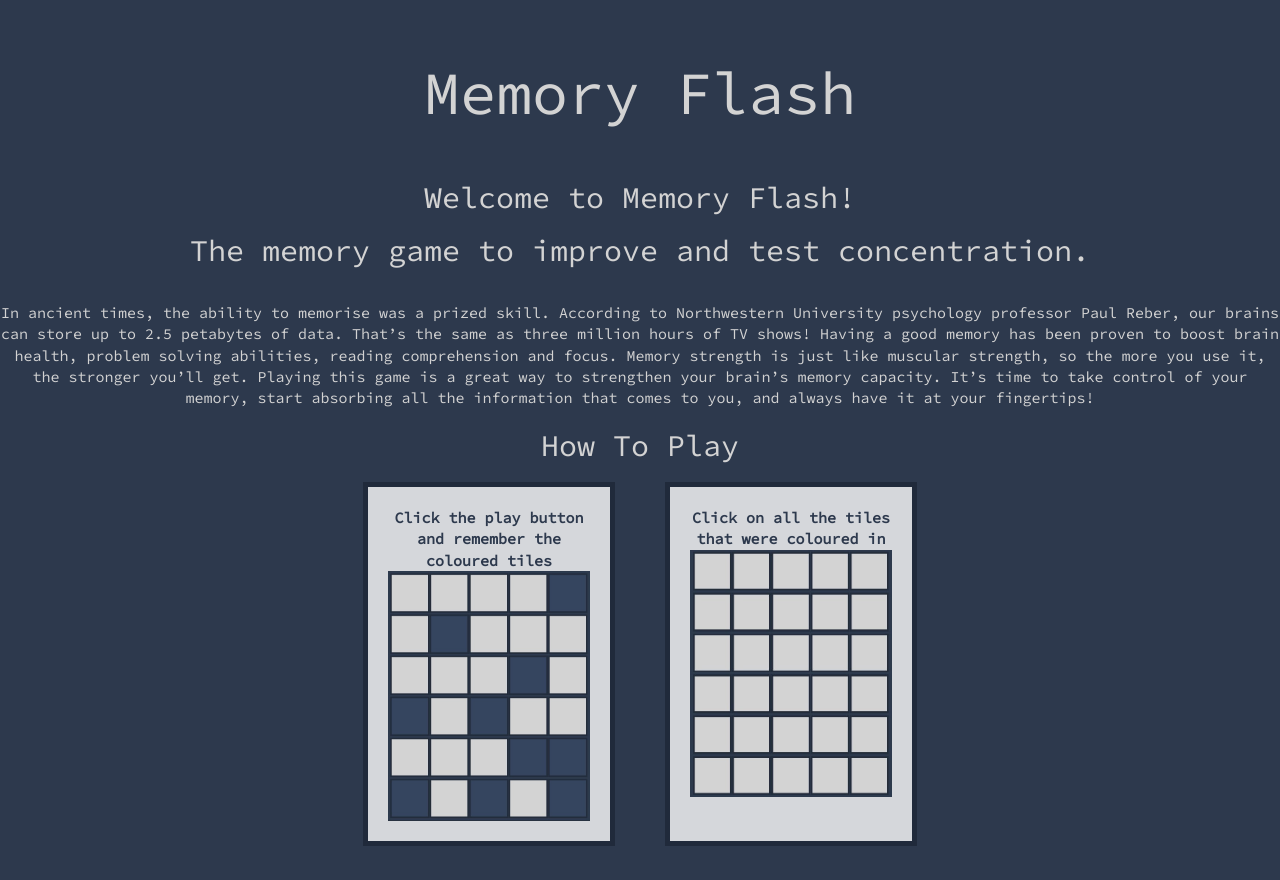
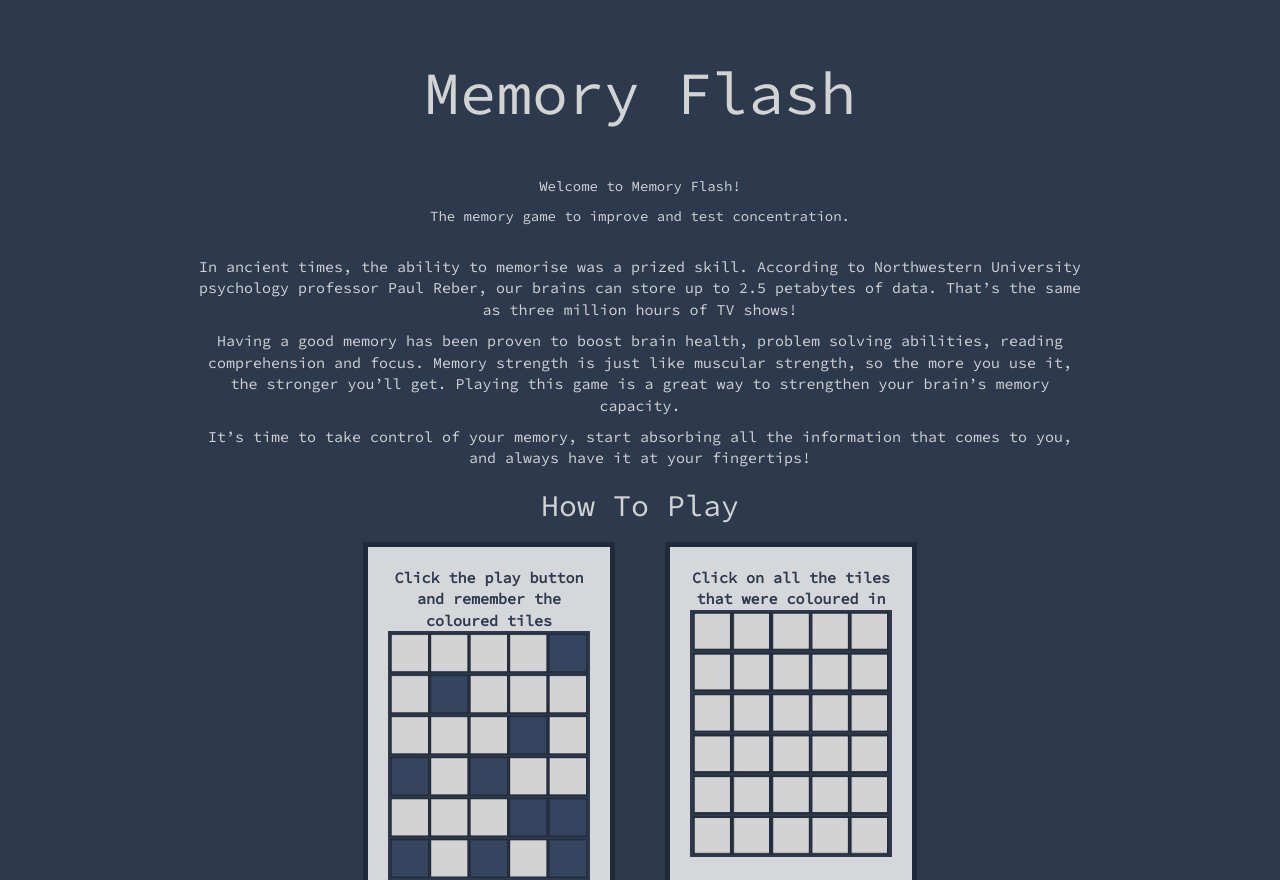
Before and after one commit to jakobdorian/CITS3403-Project, a Flask app: page / in a window 1280 px wide. Shown: the part 52-932 px from the top of the page. Run offline with Flask 2, Linux system fonts and the light colour scheme; some libraries are stand-ins or nearby versions.

Commit message:
minimal changes to rule page para

```diff
--- a/app/routes.py
+++ b/app/routes.py
@@ -5,7 +5,7 @@
 from app import app, db
 from app.forms import LoginForm, RegistrationForm
 from app.models import User, Score, Puzzle
-from flask import Flask, render_template, redirect, url_for, request, session
+from flask import Flask, render_template, flash, redirect, url_for, request, session
 from flask_login import current_user, login_user, logout_user, login_required
 from werkzeug.urls import url_parse
 from sqlalchemy import func, extract
--- a/app/static/css/stylesheet.css
+++ b/app/static/css/stylesheet.css
@@ -1,7 +1,4 @@
-p {
-    font-family: 'Source Code Pro', monospace;
-    font-size: 30px;
-}
+
 head,body{
     text-align: center;
 }
@@ -31,6 +28,11 @@
     max-width: 1300px;
     margin: auto;
     font-size: 15px;
+    font-family: 'Source Code Pro', monospace;
+    width:70%;
+    position: center;
+    text-align: center;
+
 }
 
 .empty{
@@ -191,8 +193,9 @@
     gap: 50px;
     justify-items
 }
+
 .grid-item {
-    background-color: rgba(255, 255, 255, 0.8);
+    background-color: rgb(255, 255, 255, 0.8);
     border: 5px solid #202a3b;
     padding: 20px;
     font-size: 15px;
--- a/app/templates/home.html
+++ b/app/templates/home.html
@@ -6,15 +6,17 @@
   <p>The memory game to improve and test concentration.</p><br />
 
   <div class="para">
-  <p1>
+  <p>
     In ancient times, the ability to memorise was a prized skill. According to
     Northwestern University psychology professor Paul Reber, our brains can
     store up to 2.5 petabytes of data. That’s the same as three million hours of
-    TV shows! Having a good memory has been proven to boost brain health,
+    TV shows!
+  <p>Having a good memory has been proven to boost brain health,
     problem solving abilities, reading comprehension and focus. Memory strength
     is just like muscular strength, so the more you use it, the stronger you’ll
     get. Playing this game is a great way to strengthen your brain’s memory
-    capacity. It’s time to take control of your memory, start absorbing all the
+    capacity. </p>
+  <p> It’s time to take control of your memory, start absorbing all the
     information that comes to you, and always have it at your fingertips!
   </p>
   </div>
```
